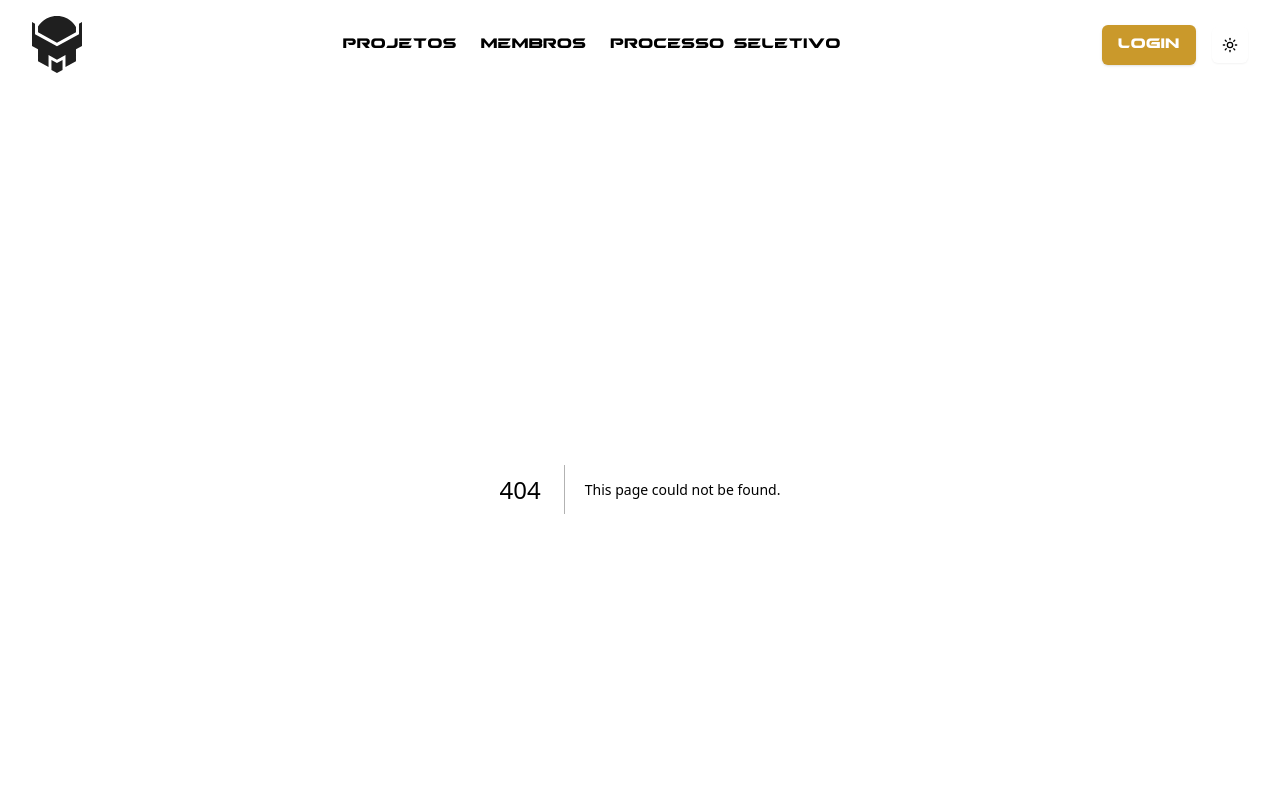
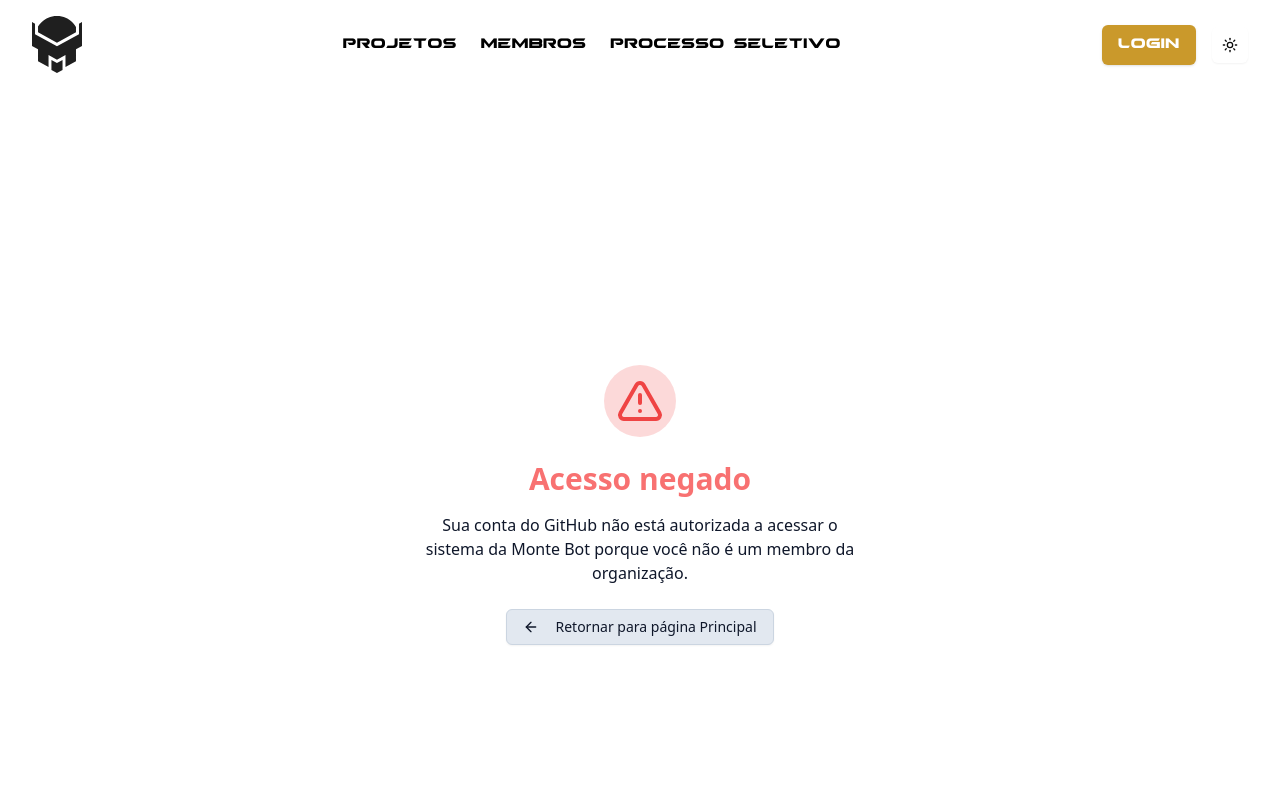
Before and after one commit to monte-bot/montebot, a Next.js app: page /unauthorized in a window 1280 px wide. Before the commit this address had no page. Shown: the top 800 px of the page. Built offline with nearby package versions, Linux system fonts and the light colour scheme.

Commit message:
:sparkles: feat: creating unauthorized section

```diff
--- /dev/null
+++ b/app/unauthorized/page.tsx
@@ -0,0 +1,30 @@
+import { AlertTriangle, ArrowLeft } from "lucide-react"
+import { Button } from "@/components/ui/button"
+import Link from "next/link"
+
+export default function UnauthorizedPage() {
+    return (
+        <div className="flex md:min-h-[55rem] flex-col items-center justify-center px-4 pt-12 md:pt-0 md:py-12 text-white">
+            <div className="mx-auto max-w-md text-center">
+                <div className="mb-6 flex justify-center">
+                    <div className="rounded-full bg-red-500/20 p-3">
+                        <AlertTriangle className="h-12 w-12 text-red-500" />
+                    </div>
+                </div>
+                <h1 className="mb-4 text-3xl font-bold text-red-400">Acesso negado</h1>
+                <p className="mb-6 text-slate-900 dark:text-slate-300">
+                    Sua conta do GitHub não está autorizada a acessar o sistema da Monte Bot porque você não é um membro da organização.
+                </p>
+                <div className="space-y-4">
+                    <Link href="/">
+                        <Button variant="outline"
+                            className="dark:border-slate-700 border-slate-300 bg-slate-200 dark:bg-slate-800 text-slate-900 dark:text-slate-300 hover:bg-slate-400 dark:hover:bg-slate-700">
+                            <ArrowLeft className="mr-2 h-4 w-4" />
+                            Retornar para página Principal
+                        </Button>
+                    </Link>
+                </div>
+            </div>
+        </div>
+    )
+}
```
